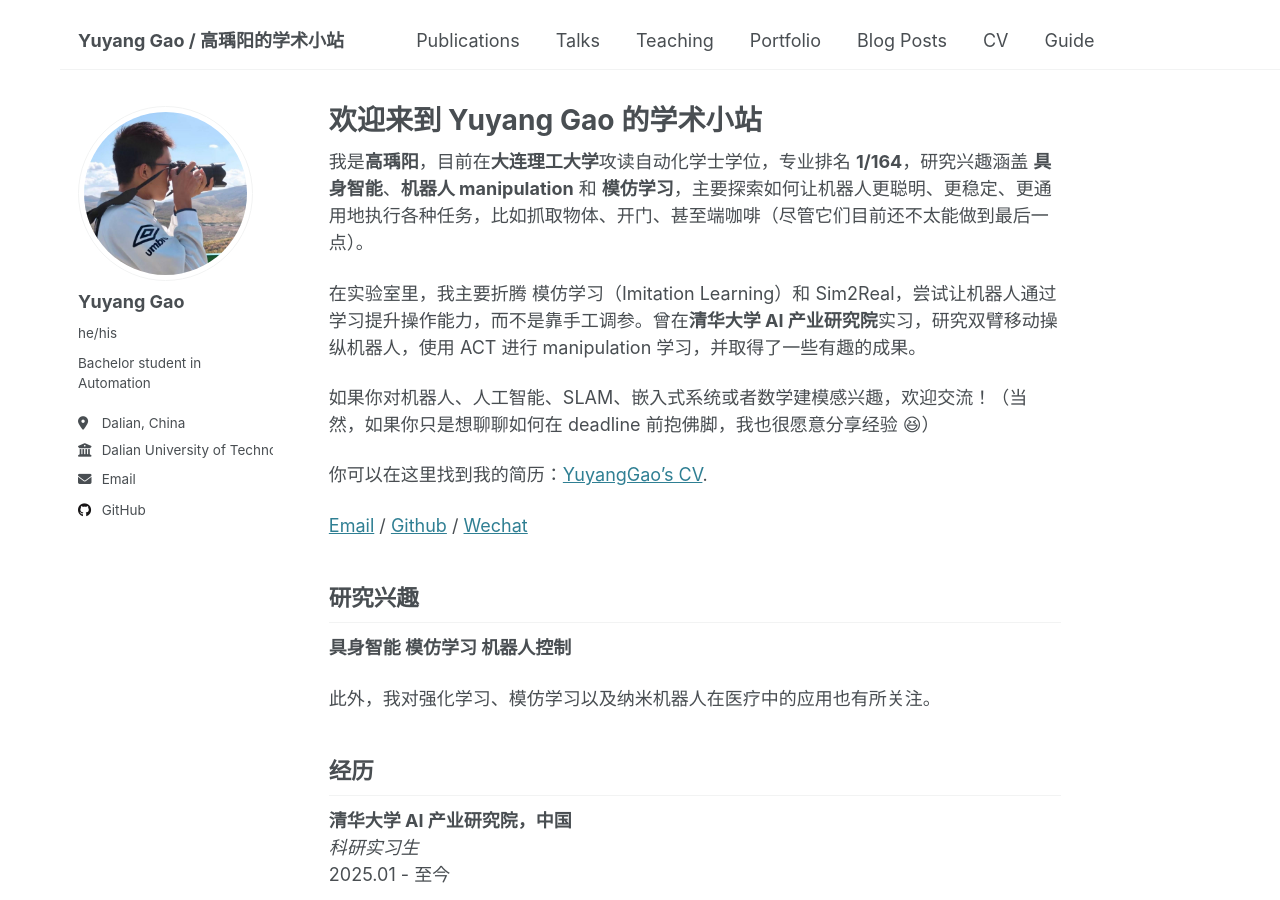
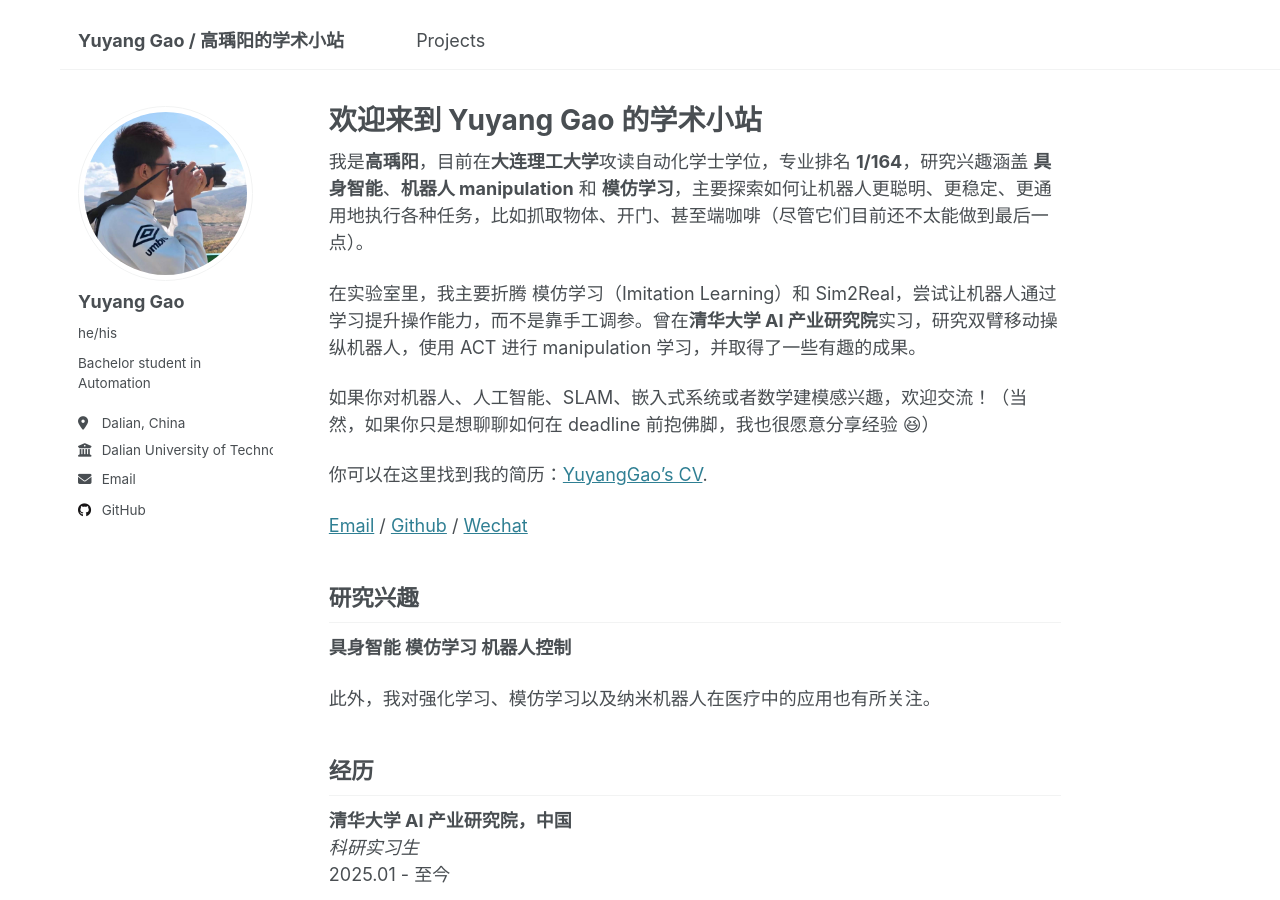
Before and after one commit to AndyGao6186/AndyGao6186.github.io, a Jekyll site: the page built from _pages/about.md, in a window 1280 px wide and 900 px high. Built offline with Jekyll 4.4.1, drawn with Linux system fonts in a browser that asks for light colours.

Commit message:
Update navigation.yml

```diff
--- a/_data/navigation.yml
+++ b/_data/navigation.yml
@@ -5,23 +5,5 @@
 # prevent it from being included in the site.
 
 main:
-  - title: "Publications"
-    url: /publications/
-
-  - title: "Talks"
-    url: /talks/
-
-  - title: "Teaching"
-    url: /teaching/
-
-  - title: "Portfolio"
-    url: /portfolio/
-
-  - title: "Blog Posts"
-    url: /year-archive/
-
-  - title: "CV"
-    url: /cv/
-
-  - title: "Guide"
-    url: /markdown/
+  - title: "Projects"
+    url: /Projects/
```
